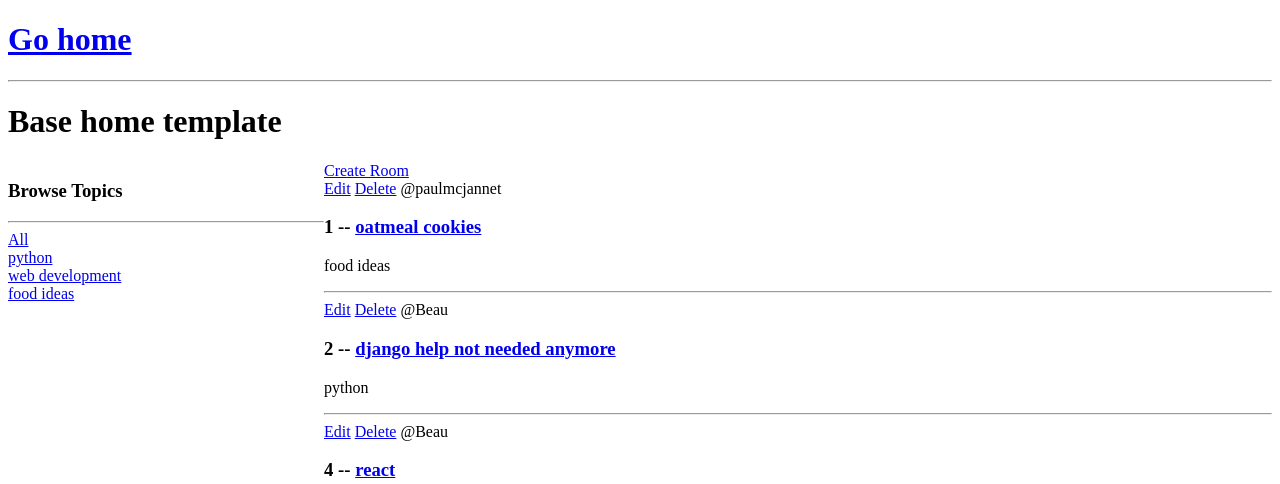
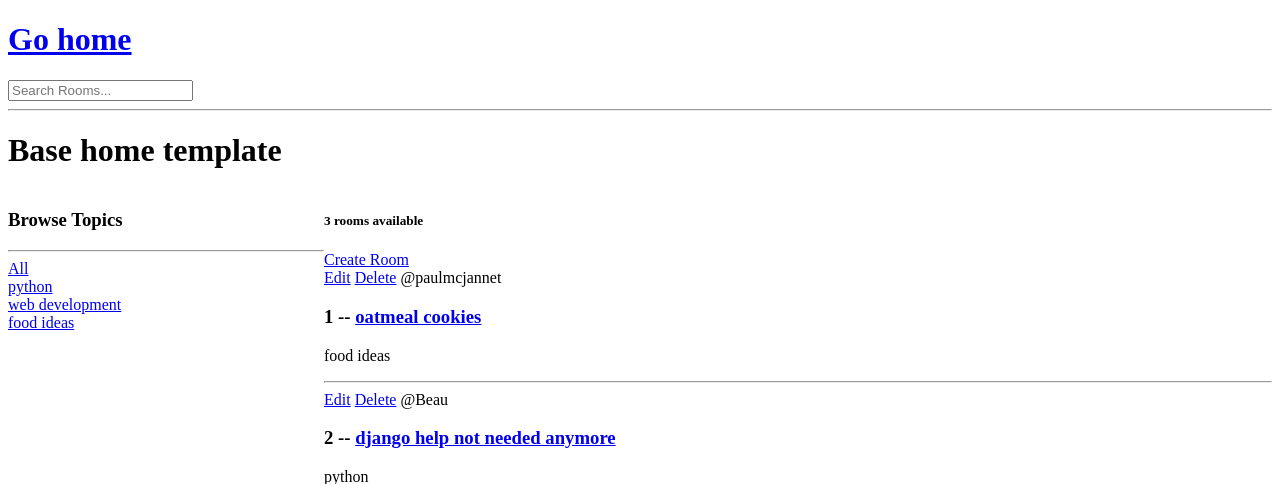
Before and after one commit to paul-mcj/django, a Django app: page / in a window 1280 px wide. Shown: the top 484 px of the page. Run offline with Django 5.2, Linux system fonts and the light colour scheme; data comes from the database, SQL or seed files in the repository; both versions use the stored data as it was after the commit.

Commit message:
added search functionality

```diff
--- a/studybud/base/templates/base/home.html
+++ b/studybud/base/templates/base/home.html
@@ -25,6 +25,7 @@
 		{% endfor %}
 	</div>
 	<div>
+		<h5>{{room_count}} rooms available</h5>
 		<a href="{% url 'create-room' %}">Create Room</a>
 		{% for room in rooms %}
 		<div>
--- a/studybud/base/views.py
+++ b/studybud/base/views.py
@@ -1,4 +1,5 @@
 from django.shortcuts import render, redirect
+from django.db.models import Q
 from .models import Room, Topic, Message
 from .forms import RoomForm
 
@@ -12,9 +13,14 @@ from .forms import RoomForm
 
 def home(req):
     q = req.GET.get("q") if req.GET.get("q") != None else ""
-    rooms = Room.objects.filter(topic__name__icontains=q)
+    # search params can be for topic, name of room, or description of room
+    rooms = Room.objects.filter(
+        Q(topic__name__icontains=q) |
+        Q(name__icontains=q) |
+        Q(desc__icontains=q))
     topics = Topic.objects.all()
-    context = {"rooms": rooms, "topics": topics}
+    room_count = rooms.count()
+    context = {"rooms": rooms, "topics": topics, "room_count": room_count}
     return render(req, "base/home.html", context)
 
 def room(req, primary_key):
--- a/studybud/templates/navbar.html
+++ b/studybud/templates/navbar.html
@@ -1,3 +1,13 @@
-<a href="/"><h1>Go home</h1></a>
+<a href="/">
+	<h1>Go home</h1>
+</a>
 
+<form
+	action="{% url 'home' %}"
+	method="GET">
+	<input
+		type="text"
+		name="q"
+		placeholder="Search Rooms..." />
+</form>
 <hr />
```
Also changed, not shown: studybud/db.sqlite3.
